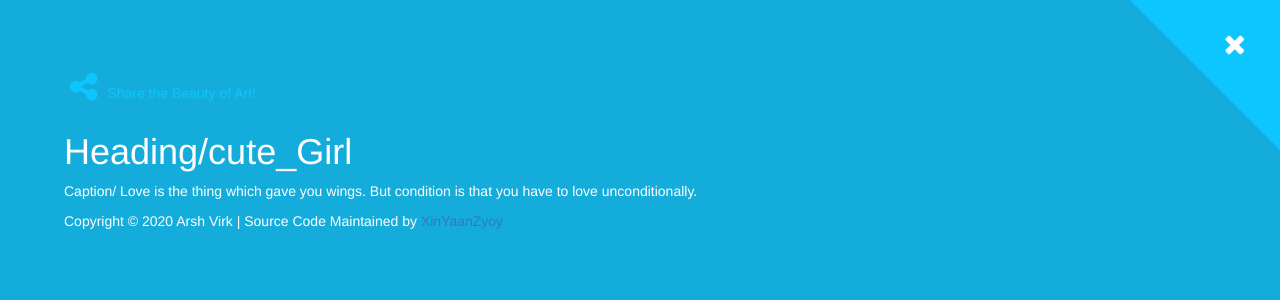
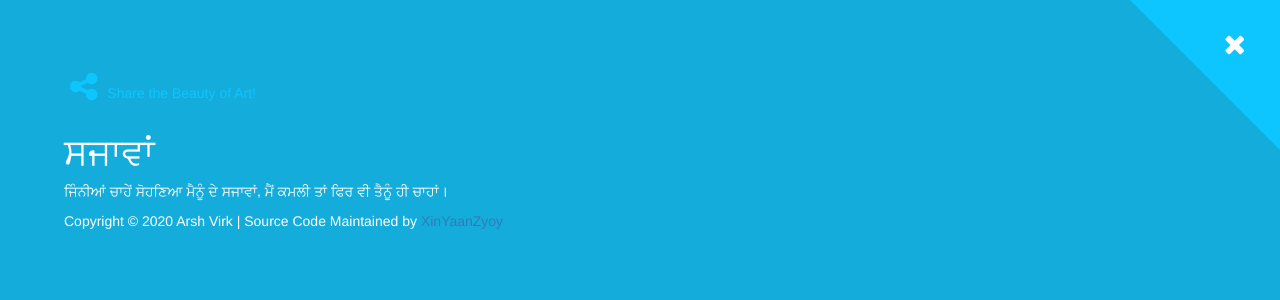
Before and after one commit to arshvirkdirba/arshvirkdirba.github.io, a Jekyll site: the page built from _arts/Tere_naal.md, in a window 1280 px wide. Shown: the top 300 px of the page. Built offline with Jekyll 4.4.1, drawn with Linux system fonts in a browser that asks for light colours; some web fonts are replaced.

Commit message:
Update Tere_naal.md

```diff
--- a/_arts/Tere_naal.md
+++ b/_arts/Tere_naal.md
@@ -4,5 +4,6 @@ title: arts/Tere_naal
 image: arts/Tere_naal.jpg
 permalink: captions/arts/Tere_naal
 ---
-# Heading/cute_Girl
-Caption/ Love is the thing which gave you wings. But condition is that you have to love unconditionally.
+# ਸਜਾਵਾਂ
+ਜਿੰਨੀਆਂ ਚਾਹੇਂ ਸੋਹਣਿਆ ਮੈਨੂੰ ਦੇ ਸਜਾਵਾਂ,
+ਮੈਂ ਕਮਲੀ ਤਾਂ ਫਿਰ ਵੀ ਤੈਨੂੰ ਹੀ ਚਾਹਾਂ।
```
